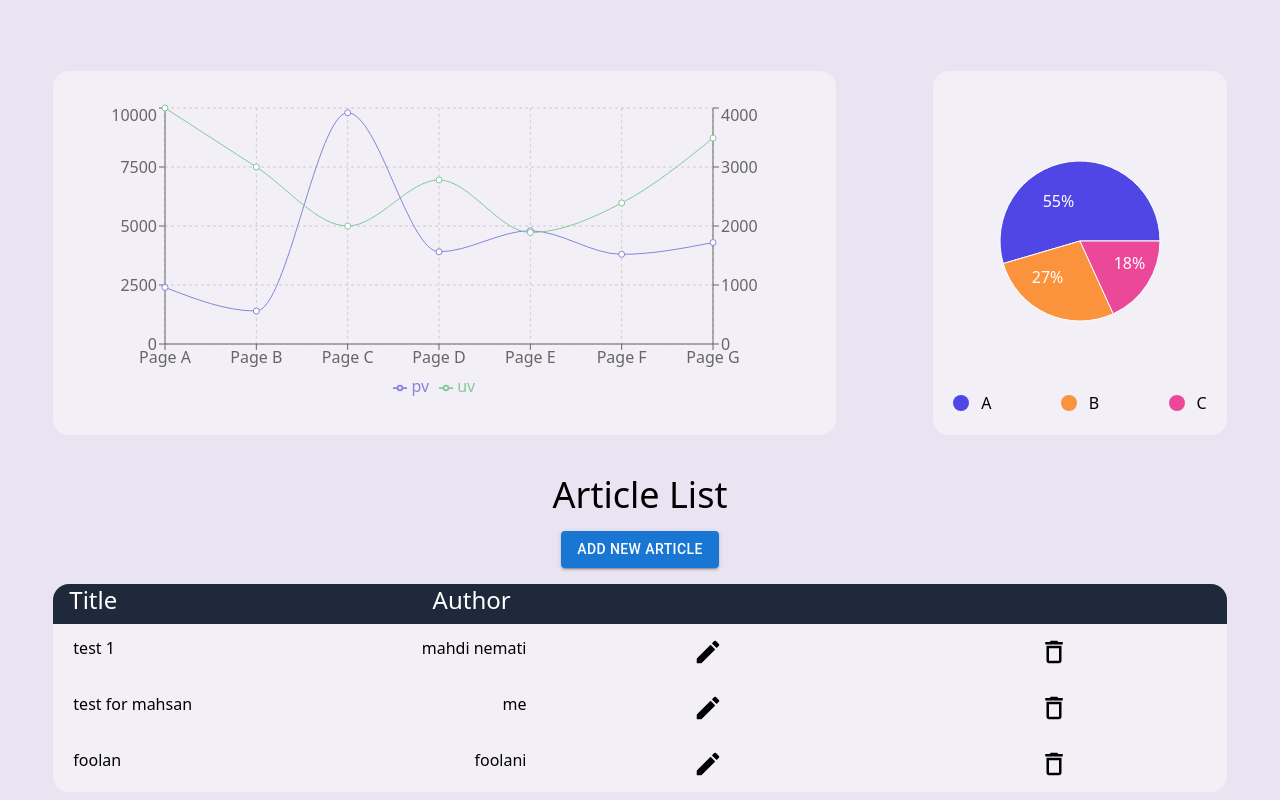
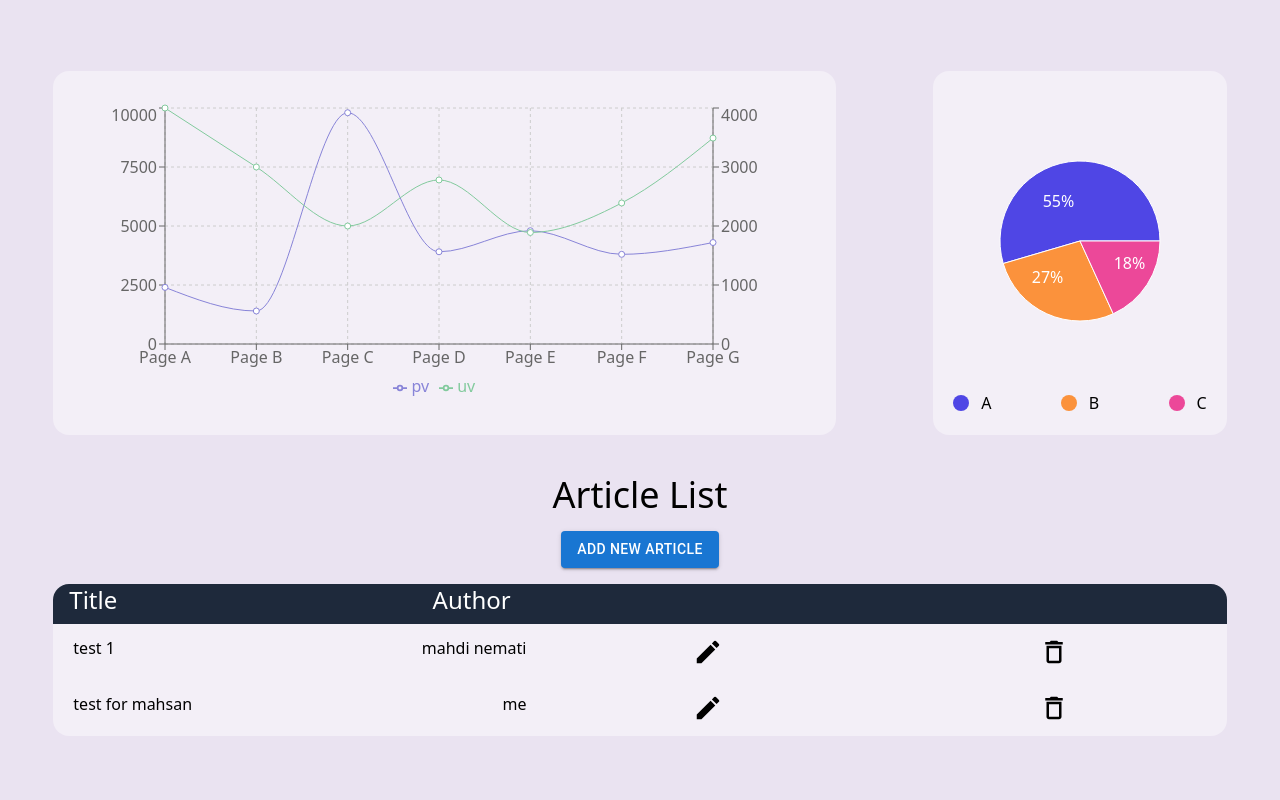
Before and after one commit to mahdi-nemati/Admin-Dashboard, a React (Create React App) app: page /home in a window 1280 px wide. Shown: the part 313-1113 px from the top of the page. After the commit the page ends 1057 px from the top, so only its background shows below. Built offline with nearby package versions, Linux system fonts and the light colour scheme; data requests are answered from the project's data file.

Commit message:
debug Put async action

```diff
--- a/db.json
+++ b/db.json
@@ -11,13 +11,6 @@
       "title": "test for mahsan",
       "author": "me",
       "body": "lorem ipisum lorem ipisum lorem ipisum lorem ipisum lorem ipisum lorem ipisum lorem ipisum lorem ipisum lorem ipisum lorem ipisum"
-    },
-    {
-      "id": 3,
-      "title": "foolan",
-      "author": "foolani",
-      "body": "dasdasdas",
-      "upload": "blob:http://localhost:3000/b7e84c74-fd96-4ca0-be96-4a6d1fe1c923"
     }
   ]
 }
--- a/src/Components/ArticleComponent/EditArticle.jsx
+++ b/src/Components/ArticleComponent/EditArticle.jsx
@@ -33,7 +33,7 @@ export default function EditArticle() {
   });
   // submit
   const onSubmit = ({ title, author, body }) => {
-    dispatch(putAsyncArticle({ id, title, author, body }));
+    dispatch(putAsyncArticle({ id, title, author, body , upload : Article.upload}));
     navigate("/home");
     toast.success(t("Successfully update !"))
   };
--- a/src/Feature/FileSlice.js
+++ b/src/Feature/FileSlice.js
@@ -67,6 +67,7 @@ export const putAsyncArticle = createAsyncThunk(
           title: payload.title,
           author: payload.author,
           body: payload.body,
+          upload: payload.upload,
         }
       );
       return data;
```
